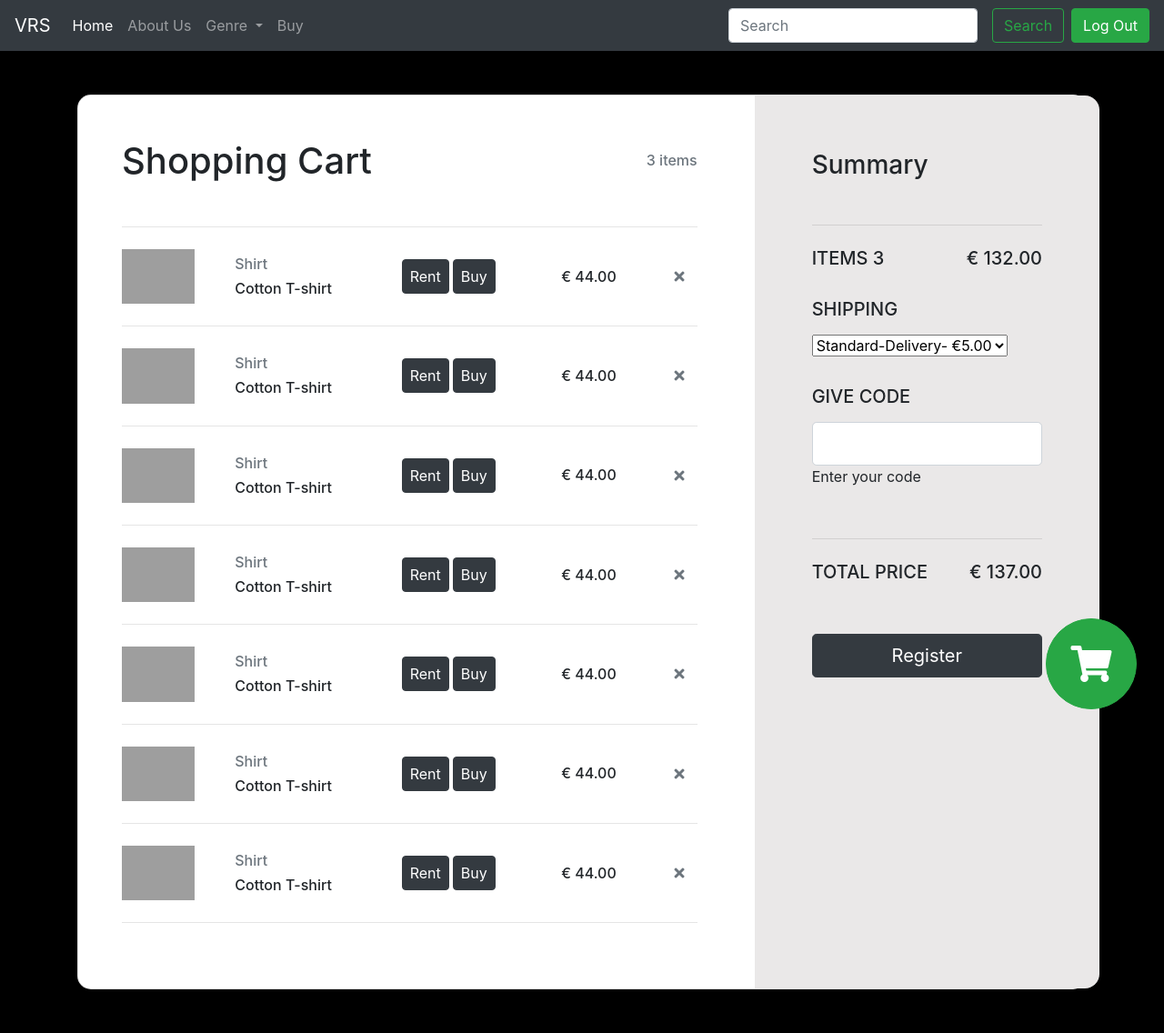
After one commit to abhinavakarsh0033/Video-Rental-System-Project, a Django app: template vrs/templates/cart.html in a window 1280 px wide. The commit adds this page. Shown: the whole page at 91% size. Run offline with Django 3.2, Linux system fonts and the light colour scheme; the template is opened without the code that fills it, so the values that code supplies are empty; some libraries are stand-ins or nearby versions; grey boxes are pictures that could not be loaded.

Commit message:
temporary cart

```diff
--- a/vrs/home/urls.py
+++ b/vrs/home/urls.py
@@ -18,5 +18,5 @@ urlpatterns = [
     path("search",views.search,name='search'),
     path("movie/<int:id>",views.movie,name='movie'),
     path("add_to_cart/<int:id>",views.add_to_cart,name='add_to_cart'),
-
+    path("cart",views.cart,name='cart'),
 ]
--- a/vrs/home/views.py
+++ b/vrs/home/views.py
@@ -192,3 +192,6 @@ def add_to_cart(request,id):
         pass
     print(all_cart_items)
     return redirect('/movie/'+str(id))
+
+def cart(request):
+    return render(request,'cart.html')
--- a/vrs/templates/base.html
+++ b/vrs/templates/base.html
@@ -67,7 +67,7 @@
         width: 100px;
       }
     </style>
-    <button type="button" class="btn btn-success" id="cartbutton"><i class="fas fa-shopping-cart", style="scale:2.5;"></i> </button>
+    <a href = "/cart"><button type="button" class="btn btn-success" id="cartbutton"><i class="fas fa-shopping-cart", style="scale:2.5;"></i> </button></a>
     <!-- Optional JavaScript -->
     <!-- jQuery first, then Popper.js, then Bootstrap JS -->
     <script src="https://code.jquery.com/jquery-3.4.1.slim.min.js" integrity="sha384-J6qa4849blE2+poT4WnyKhv5vZF5SrPo0iEjwBvKU7imGFAV0wwj1yYfoRSJoZ+n" crossorigin="anonymous"></script>
--- /dev/null
+++ b/vrs/templates/cart.html
@@ -0,0 +1,144 @@
+{% extends "base.html" %}
+{% block title %}
+Cart
+{% endblock title %}
+{% block body %}
+
+<style>
+    @media (min-width: 1025px) {
+        .h-custom {
+        height: 100vh !important;
+        }
+        }
+
+        .card-registration .select-input.form-control[readonly]:not([disabled]) {
+        font-size: 1rem;
+        line-height: 2.15;
+        padding-left: .75em;
+        padding-right: .75em;
+        }
+
+        .card-registration .select-arrow {
+        top: 13px;
+        }
+
+        .bg-grey {
+        background-color: #eae8e8;
+        }
+
+        @media (min-width: 992px) {
+        .card-registration-2 .bg-grey {
+        border-top-right-radius: 16px;
+        border-bottom-right-radius: 16px;
+        }
+        }
+
+        @media (max-width: 991px) {
+        .card-registration-2 .bg-grey {
+        border-bottom-left-radius: 16px;
+        border-bottom-right-radius: 16px;
+        }
+        }
+</style>
+
+<section class="h-80" style="background-color: black;">
+    <div class="container py-5 h-100">
+      <div class="row d-flex justify-content-center align-items-center h-100">
+        <div class="col-12">
+          <div class="card card-registration card-registration-2" style="border-radius: 15px;">
+            <div class="card-body p-0">
+              <div class="row g-0">
+                <div class="col-lg-8">
+                  <div class="p-5">
+                    <div class="d-flex justify-content-between align-items-center mb-5">
+                      <h1 class="fw-bold mb-0 text-black">Shopping Cart</h1>
+                      <h6 class="mb-0 text-muted">3 items</h6>
+                    </div>
+                    <hr class="my-4">
+
+                    {% for i in "godlsda" %}
+                    <div class="row mb-4 d-flex justify-content-between align-items-center">
+                      <div class="col-md-2 col-lg-2 col-xl-2">
+                        <img
+                          src="https://mdbcdn.b-cdn.net/img/Photos/new-templates/bootstrap-shopping-carts/img5.webp"
+                          class="img-fluid rounded-3" alt="Cotton T-shirt">
+                      </div>
+                      <div class="col-md-3 col-lg-3 col-xl-3">
+                        <h6 class="text-muted">Shirt</h6>
+                        <h6 class="text-black mb-0">Cotton T-shirt</h6>
+                      </div>
+                      <div class="col-md-3 col-lg-3 col-xl-2 d-flex">
+
+                        <button class="btn btn-dark px-2 mx-1">
+                          <a> Rent </a>
+                        </button>
+
+                        <button class="btn btn-dark px-2">
+                            <a> Buy </a>
+                        </button>
+
+                      </div>
+                      <div class="col-md-3 col-lg-2 col-xl-2 offset-lg-1">
+                        <h6 class="mb-0">€ 44.00</h6>
+                      </div>
+                      <div class="col-md-1 col-lg-1 col-xl-1 text-end">
+                        <a href="#!" class="text-muted"><i class="fas fa-times"></i></a>
+                      </div>
+                    </div>
+
+                    <hr class="my-4">
+                    {% endfor %}
+
+                  </div>
+                </div>
+                <div class="col-lg-4 bg-grey">
+                  <div class="p-5">
+                    <h3 class="fw-bold mb-5 mt-2 pt-1">Summary</h3>
+                    <hr class="my-4">
+
+                    <div class="d-flex justify-content-between mb-4">
+                      <h5 class="text-uppercase">items 3</h5>
+                      <h5>€ 132.00</h5>
+                    </div>
+
+                    <h5 class="text-uppercase mb-3">Shipping</h5>
+
+                    <div class="mb-4 pb-2">
+                      <select class="select">
+                        <option value="1">Standard-Delivery- €5.00</option>
+                        <option value="2">Two</option>
+                        <option value="3">Three</option>
+                        <option value="4">Four</option>
+                      </select>
+                    </div>
+
+                    <h5 class="text-uppercase mb-3">Give code</h5>
+
+                    <div class="mb-5">
+                      <div class="form-outline">
+                        <input type="text" id="form3Examplea2" class="form-control form-control-lg" />
+                        <label class="form-label" for="form3Examplea2">Enter your code</label>
+                      </div>
+                    </div>
+
+                    <hr class="my-4">
+
+                    <div class="d-flex justify-content-between mb-5">
+                      <h5 class="text-uppercase">Total price</h5>
+                      <h5>€ 137.00</h5>
+                    </div>
+
+                    <button type="button" class="btn btn-dark btn-block btn-lg"
+                      data-mdb-ripple-color="dark">Register</button>
+
+                  </div>
+                </div>
+              </div>
+            </div>
+          </div>
+        </div>
+      </div>
+    </div>
+  </section>
+
+{% endblock body %}
```
